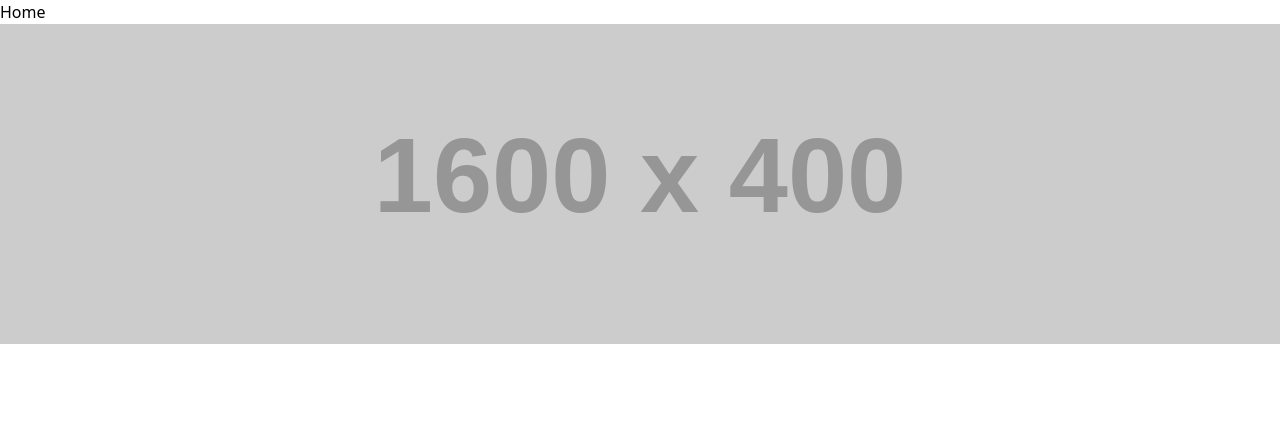
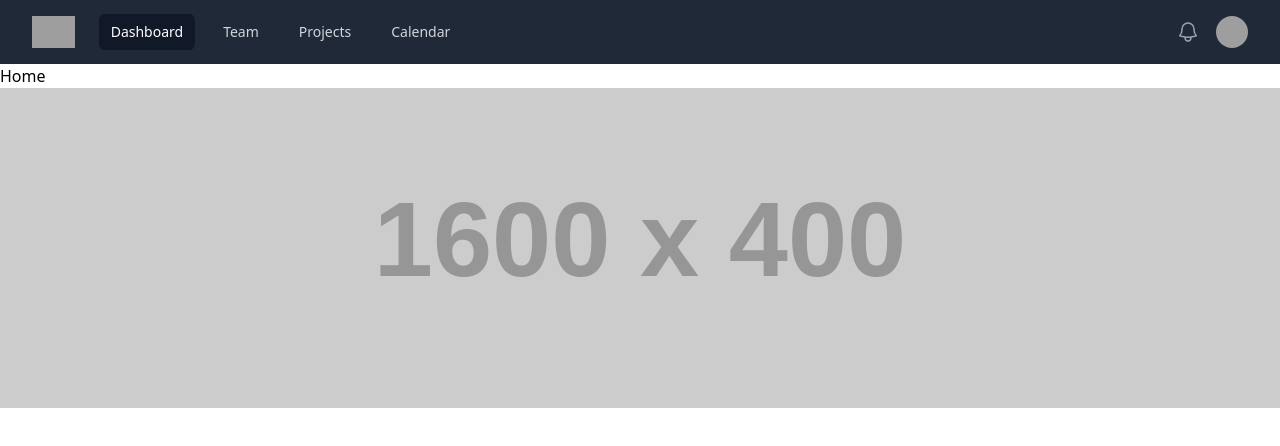
Before and after one commit to Harish1611/Pharma-Medical-Management-System, a React (Create React App) app: page / in a window 1280 px wide. Shown: the top 446 px of the page. Built offline with nearby package versions, Linux system fonts and the light colour scheme; grey boxes are pictures that could not be loaded.

Commit message:
New: Nav Bar is integrated using Tailwind Nav Components

```diff
--- a/package.json
+++ b/package.json
@@ -3,6 +3,8 @@
   "version": "0.1.0",
   "private": true,
   "dependencies": {
+    "@headlessui/react": "^1.7.18",
+    "@heroicons/react": "^2.1.1",
     "@testing-library/jest-dom": "^5.17.0",
     "@testing-library/react": "^13.4.0",
     "@testing-library/user-event": "^13.5.0",
--- a/src/Components/Nav/Nav.jsx
+++ b/src/Components/Nav/Nav.jsx
@@ -1,9 +1,153 @@
-import React from 'react'
+import { Fragment } from 'react'
+import { Disclosure, Menu, Transition } from '@headlessui/react'
+import { Bars3Icon, BellIcon, XMarkIcon } from '@heroicons/react/24/outline'
 
-const Nav = () => {
+const navigation = [
+  { name: 'Dashboard', href: '#', current: true },
+  { name: 'Team', href: '#', current: false },
+  { name: 'Projects', href: '#', current: false },
+  { name: 'Calendar', href: '#', current: false },
+]
+
+function classNames(...classes) {
+  return classes.filter(Boolean).join(' ')
+}
+
+export default function Nav() {
   return (
-    <div>Nav</div>
+    <Disclosure as="nav" className="bg-gray-800">
+      {({ open }) => (
+        <>
+          <div className="mx-auto max-w-7xl px-2 sm:px-6 lg:px-8">
+            <div className="relative flex h-16 items-center justify-between">
+              <div className="absolute inset-y-0 left-0 flex items-center sm:hidden">
+                {/* Mobile menu button*/}
+                <Disclosure.Button className="relative inline-flex items-center justify-center rounded-md p-2 text-gray-400 hover:bg-gray-700 hover:text-white focus:outline-none focus:ring-2 focus:ring-inset focus:ring-white">
+                  <span className="absolute -inset-0.5" />
+                  <span className="sr-only">Open main menu</span>
+                  {open ? (
+                    <XMarkIcon className="block h-6 w-6" aria-hidden="true" />
+                  ) : (
+                    <Bars3Icon className="block h-6 w-6" aria-hidden="true" />
+                  )}
+                </Disclosure.Button>
+              </div>
+              <div className="flex flex-1 items-center justify-center sm:items-stretch sm:justify-start">
+                <div className="flex flex-shrink-0 items-center">
+                  <img
+                    className="h-8 w-auto"
+                    src="https://tailwindui.com/img/logos/mark.svg?color=indigo&shade=500"
+                    alt="Your Company"
+                  />
+                </div>
+                <div className="hidden sm:ml-6 sm:block">
+                  <div className="flex space-x-4">
+                    {navigation.map((item) => (
+                      <a
+                        key={item.name}
+                        href={item.href}
+                        className={classNames(
+                          item.current ? 'bg-gray-900 text-white' : 'text-gray-300 hover:bg-gray-700 hover:text-white',
+                          'rounded-md px-3 py-2 text-sm font-medium'
+                        )}
+                        aria-current={item.current ? 'page' : undefined}
+                      >
+                        {item.name}
+                      </a>
+                    ))}
+                  </div>
+                </div>
+              </div>
+              <div className="absolute inset-y-0 right-0 flex items-center pr-2 sm:static sm:inset-auto sm:ml-6 sm:pr-0">
+                <button
+                  type="button"
+                  className="relative rounded-full bg-gray-800 p-1 text-gray-400 hover:text-white focus:outline-none focus:ring-2 focus:ring-white focus:ring-offset-2 focus:ring-offset-gray-800"
+                >
+                  <span className="absolute -inset-1.5" />
+                  <span className="sr-only">View notifications</span>
+                  <BellIcon className="h-6 w-6" aria-hidden="true" />
+                </button>
+
+                {/* Profile dropdown */}
+                <Menu as="div" className="relative ml-3">
+                  <div>
+                    <Menu.Button className="relative flex rounded-full bg-gray-800 text-sm focus:outline-none focus:ring-2 focus:ring-white focus:ring-offset-2 focus:ring-offset-gray-800">
+                      <span className="absolute -inset-1.5" />
+                      <span className="sr-only">Open user menu</span>
+                      <img
+                        className="h-8 w-8 rounded-full"
+                        src="https://images.unsplash.com/photo-1472099645785-5658abf4ff4e?ixlib=rb-1.2.1&ixid=eyJhcHBfaWQiOjEyMDd9&auto=format&fit=facearea&facepad=2&w=256&h=256&q=80"
+                        alt=""
+                      />
+                    </Menu.Button>
+                  </div>
+                  <Transition
+                    as={Fragment}
+                    enter="transition ease-out duration-100"
+                    enterFrom="transform opacity-0 scale-95"
+                    enterTo="transform opacity-100 scale-100"
+                    leave="transition ease-in duration-75"
+                    leaveFrom="transform opacity-100 scale-100"
+                    leaveTo="transform opacity-0 scale-95"
+                  >
+                    <Menu.Items className="absolute right-0 z-10 mt-2 w-48 origin-top-right rounded-md bg-white py-1 shadow-lg ring-1 ring-black ring-opacity-5 focus:outline-none">
+                      <Menu.Item>
+                        {({ active }) => (
+                          <a
+                            href="#"
+                            className={classNames(active ? 'bg-gray-100' : '', 'block px-4 py-2 text-sm text-gray-700')}
+                          >
+                            Your Profile
+                          </a>
+                        )}
+                      </Menu.Item>
+                      <Menu.Item>
+                        {({ active }) => (
+                          <a
+                            href="#"
+                            className={classNames(active ? 'bg-gray-100' : '', 'block px-4 py-2 text-sm text-gray-700')}
+                          >
+                            Settings
+                          </a>
+                        )}
+                      </Menu.Item>
+                      <Menu.Item>
+                        {({ active }) => (
+                          <a
+                            href="#"
+                            className={classNames(active ? 'bg-gray-100' : '', 'block px-4 py-2 text-sm text-gray-700')}
+                          >
+                            Sign out
+                          </a>
+                        )}
+                      </Menu.Item>
+                    </Menu.Items>
+                  </Transition>
+                </Menu>
+              </div>
+            </div>
+          </div>
+
+          <Disclosure.Panel className="sm:hidden">
+            <div className="space-y-1 px-2 pb-3 pt-2">
+              {navigation.map((item) => (
+                <Disclosure.Button
+                  key={item.name}
+                  as="a"
+                  href={item.href}
+                  className={classNames(
+                    item.current ? 'bg-gray-900 text-white' : 'text-gray-300 hover:bg-gray-700 hover:text-white',
+                    'block rounded-md px-3 py-2 text-base font-medium'
+                  )}
+                  aria-current={item.current ? 'page' : undefined}
+                >
+                  {item.name}
+                </Disclosure.Button>
+              ))}
+            </div>
+          </Disclosure.Panel>
+        </>
+      )}
+    </Disclosure>
   )
 }
-
-export default Nav
--- a/src/Pages/Home.jsx
+++ b/src/Pages/Home.jsx
@@ -1,10 +1,11 @@
 import React from 'react';
 import WelcomBanner from '../Components/Home/WelcomBanner';
+import Nav from '../Components/Nav/Nav';
 
 const Home = () => {
   return (
     <div className=''>
-
+        <Nav />
         <h1 className='black'>Home</h1>
 
          <WelcomBanner />
```
Also changed, not shown: src/Components/Home/WelcomBannerCarousel.jsx (line endings or trailing spaces), 1 other file (tests, documents, lock files or other folders).
